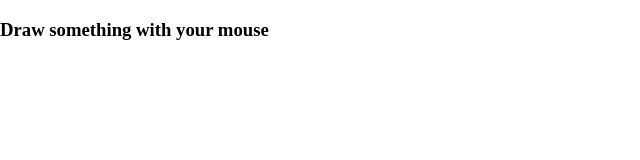
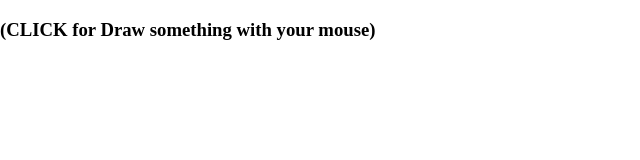
Before and after one commit to diegozwolf/Fun-with-Canvas, a plain HTML site: page index.html in a window 1280 px wide. Shown: the whole page, without its empty margins (0-640 px from the left). Drawn offline with Linux system fonts and the light colour scheme.

Commit message:
change title

```diff
--- a/index.html
+++ b/index.html
@@ -6,7 +6,7 @@
 	<link rel="stylesheet" href="style.css">
 </head>
 <body>
-	<h3>Draw something with your mouse</h3>
+	<h3>(CLICK for Draw something with your mouse)</h3>
 	<canvas id="draw" width="800" height="800"></canvas>
 	<script type="text/javascript" src="script.js"></script>
 </body>
```
